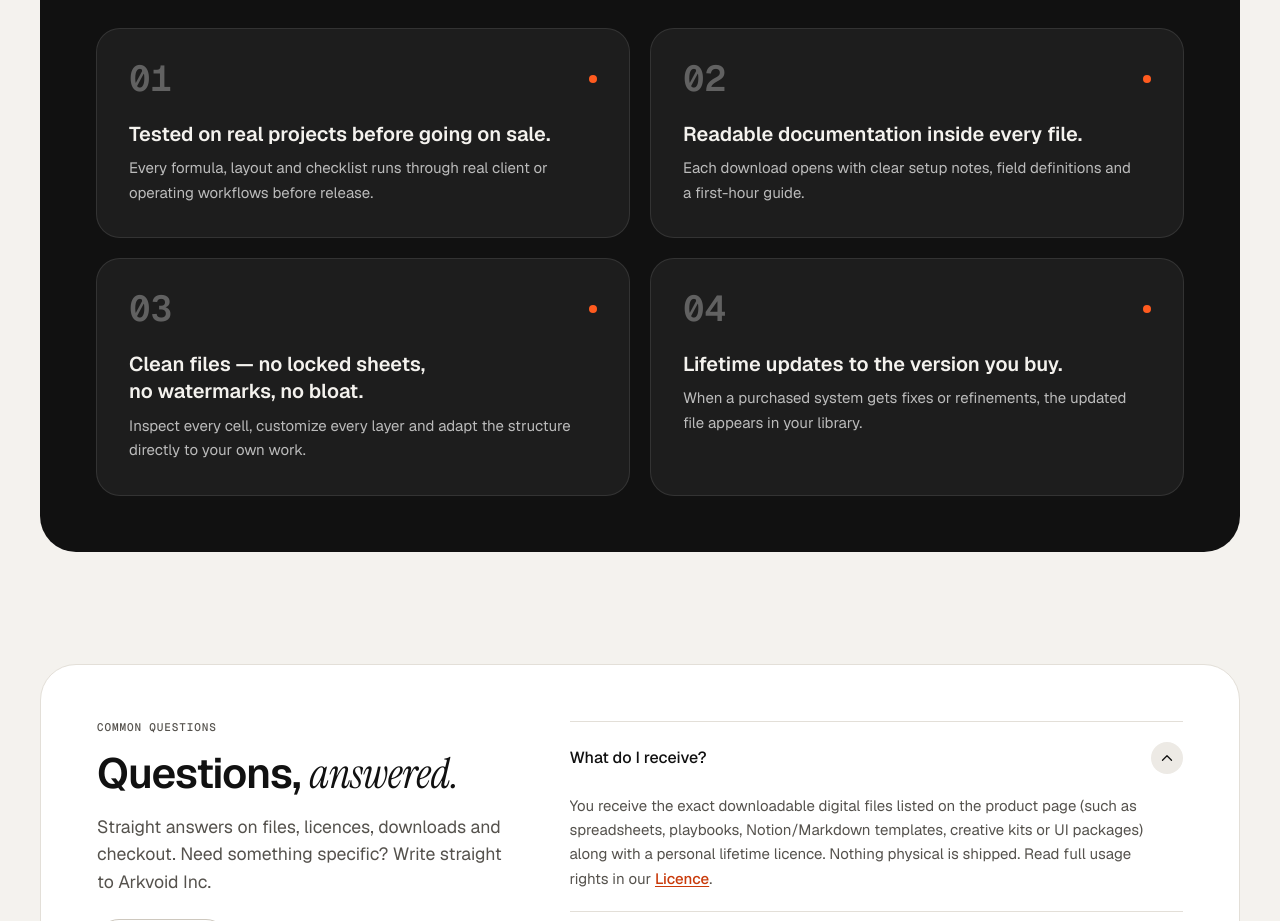
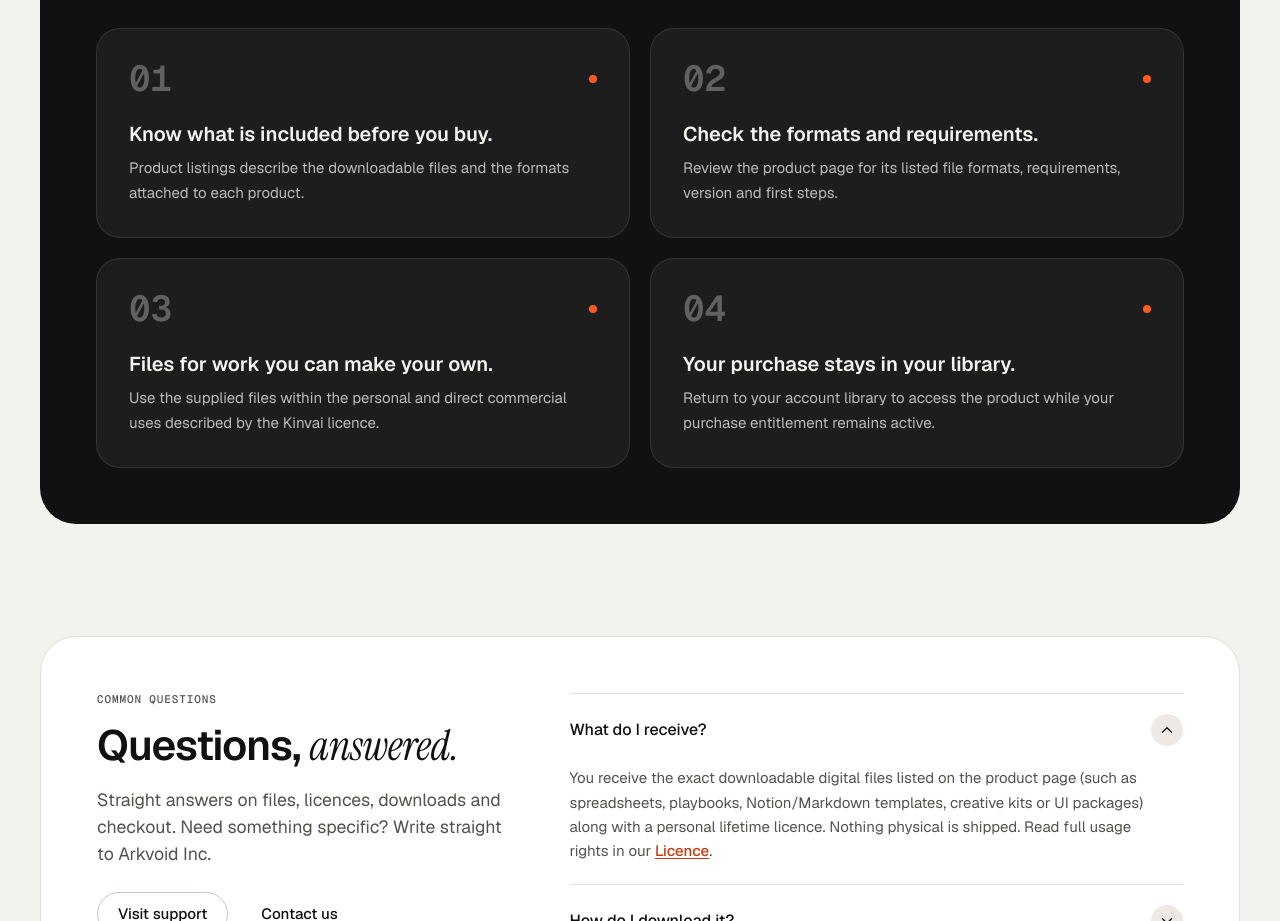
Before and after one commit to arkvoidai/kinvai-1, a React (Vite) app: page / in a window 1280 px wide. Shown: the part 7580-8501 px from the top of the page. Built offline with nearby package versions, Linux system fonts and the light colour scheme; no server answers.

Commit message:
Remove unverified quality and lifetime-update claims from homepage

```diff
--- a/src/components/home/HomeStandardSection.tsx
+++ b/src/components/home/HomeStandardSection.tsx
@@ -11,27 +11,23 @@ interface StandardPromise {
 const STANDARD_PROMISES: StandardPromise[] = [
   {
     num: '01',
-    // OWNER_CONFIRM — listed in /docs/CLAIMS_TO_CONFIRM.md
-    headline: 'Tested on real projects before going on sale.',
-    detail: 'Every formula, layout and checklist runs through real client or operating workflows before release.',
+    headline: 'Know what is included before you buy.',
+    detail: 'Product listings describe the downloadable files and the formats attached to each product.',
   },
   {
     num: '02',
-    // OWNER_CONFIRM — listed in /docs/CLAIMS_TO_CONFIRM.md
-    headline: 'Readable documentation inside every file.',
-    detail: 'Each download opens with clear setup notes, field definitions and a first-hour guide.',
+    headline: 'Check the formats and requirements.',
+    detail: 'Review the product page for its listed file formats, requirements, version and first steps.',
   },
   {
     num: '03',
-    // OWNER_CONFIRM — listed in /docs/CLAIMS_TO_CONFIRM.md
-    headline: 'Clean files — no locked sheets, no watermarks, no bloat.',
-    detail: 'Inspect every cell, customize every layer and adapt the structure directly to your own work.',
+    headline: 'Files for work you can make your own.',
+    detail: 'Use the supplied files within the personal and direct commercial uses described by the Kinvai licence.',
   },
   {
     num: '04',
-    // OWNER_CONFIRM — listed in /docs/CLAIMS_TO_CONFIRM.md
-    headline: 'Lifetime updates to the version you buy.',
-    detail: 'When a purchased system gets fixes or refinements, the updated file appears in your library.',
+    headline: 'Your purchase stays in your library.',
+    detail: 'Return to your account library to access the product while your purchase entitlement remains active.',
   },
 ];
 
```
